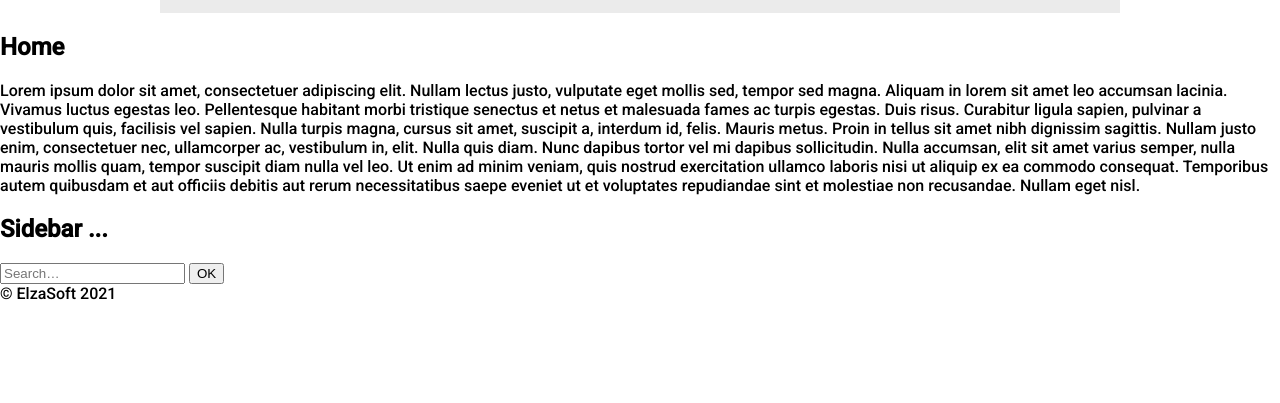
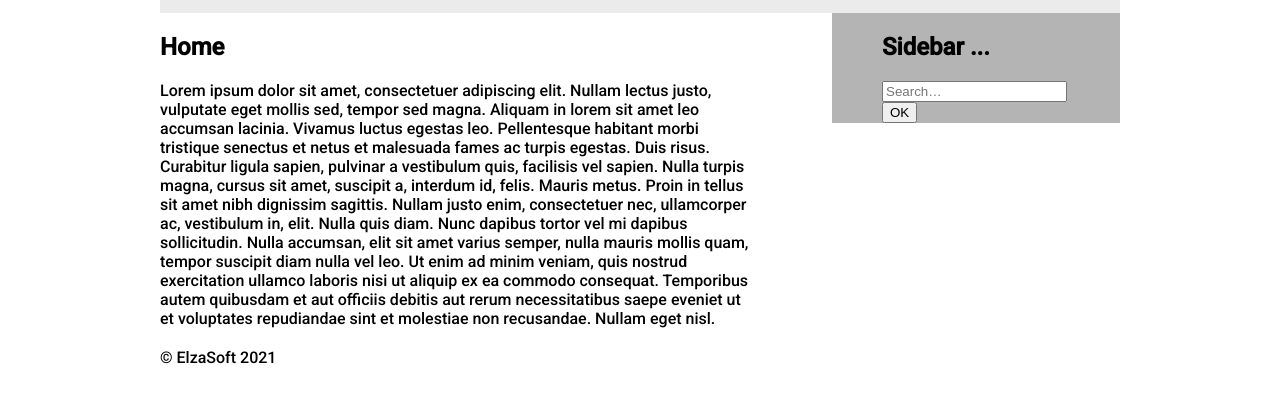
Before and after one commit to elzasoft/example-responsive-webdesign, a website: page index.html in a window 1280 px wide. Shown: the part 159-562 px from the top of the page. Drawn offline with Linux system fonts and the light colour scheme.

Commit message:
Styled content

```diff
--- a/css/_common.scss
+++ b/css/_common.scss
@@ -14,3 +14,7 @@ header .logo a {
 header nav.main-nav ul.main-nav-links {
   list-style: none;
 }
+
+main {
+  overflow: auto;
+}
--- a/css/_desktop.scss
+++ b/css/_desktop.scss
@@ -38,3 +38,21 @@ header nav.main-nav ul.main-nav-links li a {
 header nav.main-nav ul.main-nav-links li a:hover {
   text-decoration: underline;
 }
+
+section.content {
+  float: left;
+  padding-right: 80px;
+  width: calc(70% - 80px);
+}
+
+aside.sidebar {
+  float: right;
+  padding: 0 50px;
+  width: calc(30% - 100px);
+  background: $color-grey-regular;
+}
+
+footer {
+  margin: 20px 0;
+  clear: both;
+}
--- a/css/_mobile.scss
+++ b/css/_mobile.scss
@@ -26,3 +26,7 @@ header nav.main-nav ul.main-nav-links a {
   display: block;
   padding: 10px;
 }
+
+aside.sidebar {
+  display: none;
+}
--- a/css/_vars.scss
+++ b/css/_vars.scss
@@ -2,3 +2,4 @@ $breakpoint-desktop: 960px;
 $breakpoint-mobile: 768px;
 
 $color-grey-light: rgb(235, 235, 235);
+$color-grey-regular: rgb(180, 180, 180);
```
Also changed, not shown: index.html (+2 -1 lines), css/styles.css.
